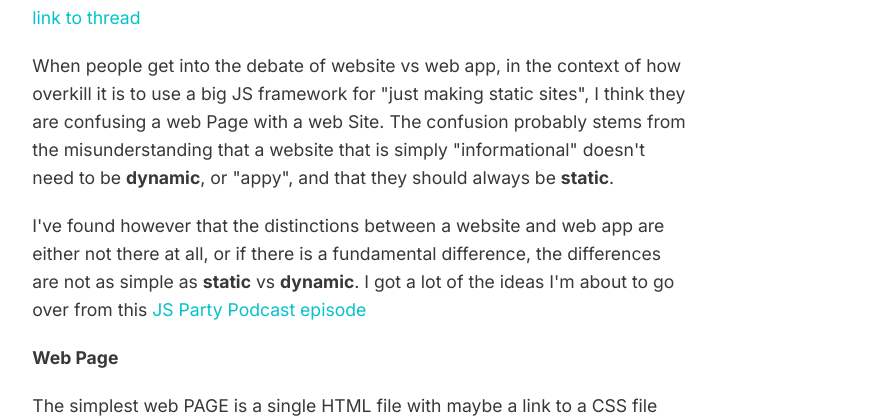
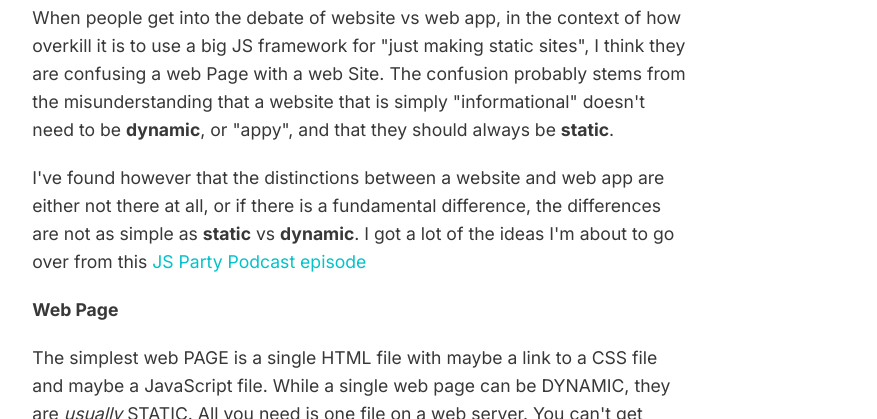
Before and after one commit to yarocruz/yarocruz.github.io, an Eleventy site: page posts/2021-04-18-website-vs-webapp.md in a window 1280 px wide. Shown: the part 681-1100 px from the top of the page, without its empty margins (201-1078 px from the left). Built offline with nearby package versions, Linux system fonts and the light colour scheme; Eleventy itself is replaced by a stand-in of ours; files that its build step writes are made by us from their sources.

Commit message:
updated post

```diff
--- a/posts/2021-04-18-website-vs-webapp.md
+++ b/posts/2021-04-18-website-vs-webapp.md
@@ -8,7 +8,6 @@ tags:
 - webapp
 - webpage
 ---
-[link to thread](https://seths.blog/2021/04/youre-not-that-good/)
 
 When people get into the debate of website vs web app, in the context of how overkill it is to use a big JS framework for "just making static sites", I think they are confusing a web Page with a web Site. The confusion probably stems from the misunderstanding that a website that is simply "informational" doesn't need to be **dynamic**, or "appy", and that they should always be **static**.
 
```
